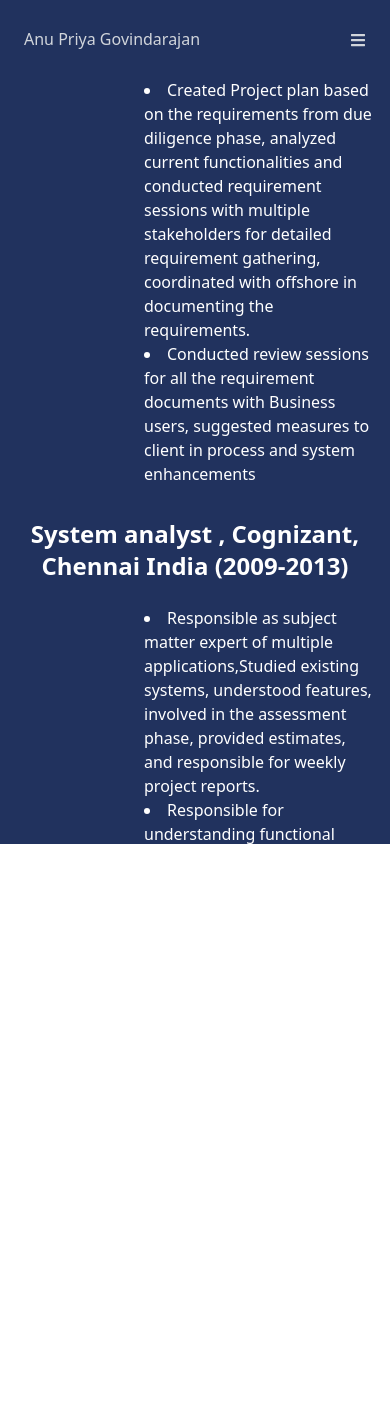
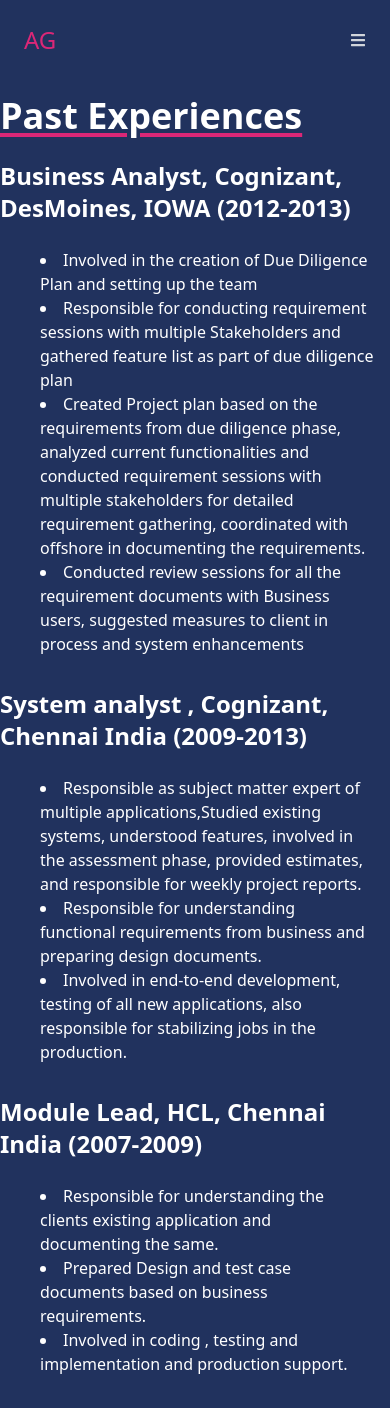
Before and after one commit to anup2307/Portfolio-React, a React (Vite) app: page /experience in a window 390 px wide. Before the commit the page ends 844 px from the top, so only its background shows below. Built offline with nearby package versions, Linux system fonts and the light colour scheme.

Commit message:
fixing the mobile version of the projects menu

```diff
--- a/src/components/Nav.jsx
+++ b/src/components/Nav.jsx
@@ -12,7 +12,7 @@
   return (
     <div className='fixed w-full h-[80px] flex justify-between items-center px-4 bg-[#21325e] text-gray-300'>
       <div>
-        <h2>Anu Priya Govindarajan</h2>
+        <h2 className='text-2xl text-pink-600'>AG</h2>
       </div>
 
       {/* menu */}
--- a/src/components/ProjectItems.jsx
+++ b/src/components/ProjectItems.jsx
@@ -5,15 +5,13 @@
 
 export default function ProjectItem({ name, image, skill, applink, github }) {
     return (
-        <div className=" ml-6 mt-6 w-full basis-1/4">
-            <div style={{ backgroundImage: `url(${image})` }} className="  relative rounded-lg content-div">
-                <div className="project absolute text-black font-bold text-xl ml-4 mt-16">
-                    <div className='flex mb-3'>
-                        <a href={github} target="_blank" className='p-2'><FaGithub size={30} /></a>
-                        <a href={applink} target="_blank" className='p-2'>{name}</a>
-                    </div>
-                    <h4 className='p-2'> {skill} </h4>
+        <div style={{ backgroundImage: `url(${image})` }} className="basis-1/4 ml-6 mt-8 w-full relative rounded-lg content-div ">
+            <div className="project absolute text-black font-bold text-xl ml-4 mt-16">
+                <div className='flex mb-3'>
+                    <a href={github} target="_blank" rel="noreferrer" className='p-2'><FaGithub size={30} /></a>
+                    <a href={applink} target="_blank" rel="noreferrer" className='p-2'>{name}</a>
                 </div>
+                <h4 className='p-2'> {skill} </h4>
             </div>
         </div>
     )
--- a/src/components/pages/About.jsx
+++ b/src/components/pages/About.jsx
@@ -2,13 +2,13 @@
   FaGithub,
   FaLinkedin,
 } from 'react-icons/fa';
-import '../../styles/about.css';
 
 
 export default function About() {
   return (
-    <div className=' w-full h-screen bg-[#21325e] text-gray-300 flex justify-center items-center overflow-auto'>
-      <div className='max-w-[900px] lg:animated lg:fadeInRight'>
+    <div className=' w-full h-screen bg-[#21325e] text-gray-300 overflow-auto'>
+      <div className='flex justify-center items-center w-full h-full lg:animated lg:fadeInRight'>
+        <div className='max-w-[900px] mt-36'>
           <div className=' pb-3 pl-4 leading-8'>
             <p className='text-4xl font-bold inline border-b-4 border-pink-600 '>
               About Me
@@ -29,5 +29,6 @@
           </div>
         </div>
       </div>
+    </div>
   )
 }
--- a/src/components/pages/Experience.jsx
+++ b/src/components/pages/Experience.jsx
@@ -1,13 +1,14 @@
 
 export default function Experience() {
   return (
-    <div className="bg-[#21325e] text-white flex justify-center items-center flex-col overflow-auto h-screen ">
-      <div className="mt-80">
-        <h2 className='text-4xl text-center font-bold underline decoration-pink-600 decoration-4 underline-offset-4'>Past Experiences</h2>
+    <div className="bg-[#21325e] text-white  overflow-auto ">
+      <div className="flex justify-center items-center flex-col">
+        <div className="mt-24">
+          <h2 className='text-4xl font-bold underline decoration-pink-600 decoration-4 underline-offset-4'>Past Experiences</h2>
           <div >
             <div className="mb-3 ">
-            <h2 className="font-bold mb-2 mt-4 text-center text-2xl">Business Analyst, Cognizant, DesMoines, IOWA (2012-2013)</h2>
-            <ul className="list-disc list-inside p-3 ml-32">
+              <h2 className="font-bold mb-2 mt-4 text-2xl">Business Analyst, Cognizant, DesMoines, IOWA (2012-2013)</h2>
+              <ul className="list-disc list-inside p-3 ml-6">
                 <li>Involved in the creation of Due Diligence Plan and setting up the team</li>
                 <li>Responsible for conducting requirement sessions with multiple Stakeholders and gathered feature list as part of due diligence plan</li>
                 <li>Created Project plan based on the requirements from due diligence phase, analyzed current functionalities and conducted requirement sessions with multiple stakeholders for detailed requirement gathering, coordinated with offshore in documenting the requirements.</li>
@@ -15,16 +16,16 @@
               </ul>
             </div>
             <div className="mb-3">
-            <h2 className="font-bold mb-2 text-center text-2xl">System analyst , Cognizant, Chennai India (2009-2013)</h2>
-            <ul className="list-disc list-inside p-3 ml-32">
+              <h2 className="font-bold mb-2 text-2xl">System analyst , Cognizant, Chennai India (2009-2013)</h2>
+              <ul className="list-disc list-inside p-3 ml-6">
                 <li>Responsible as subject matter expert of multiple applications,Studied existing systems, understood features, involved in the assessment phase, provided estimates, and responsible for weekly project reports.</li>
                 <li>Responsible for understanding functional requirements from business and preparing design documents.</li>
                 <li>Involved in end-to-end development, testing of all new applications, also responsible for stabilizing jobs in the production.</li>
               </ul>
             </div>
             <div className="mb-3">
-            <h2 className="font-bold mb-2 text-center text-2xl"> Module Lead, HCL, Chennai India (2007-2009)</h2>
-            <ul className="list-disc list-inside p-3 ml-32">
+              <h2 className="font-bold mb-2 text-2xl"> Module Lead, HCL, Chennai India (2007-2009)</h2>
+              <ul className="list-disc list-inside p-3 ml-6">
                 <li>Responsible for understanding the clients existing application and documenting the same.</li>
                 <li>Prepared Design and test case documents based on business requirements.</li>
                 <li>Involved in coding , testing and implementation and production support.</li>
@@ -33,5 +34,6 @@
           </div>
         </div>
       </div>
+    </div>
   )
 }
--- a/src/components/pages/Projects.jsx
+++ b/src/components/pages/Projects.jsx
@@ -6,9 +6,9 @@
 export default function Projects() {
   return (
     <div className=" ">
-      <div className="  bg-[#21325e] flex flex-row place-content-center flex-wrap shrink-0 overflow-auto p-6 w-full h-screen mediaqy">
+      <div className="  bg-[#21325e] overflow-auto p-6 w-full h-screen projectdisplay">
         {projectList.map((project) => {
-          return <ProjectItem key={project.key} name={project.name} image={project.bgimage} skill={project.skill} applink={project.github} />
+          return <ProjectItem key={project.key} name={project.name} image={project.bgimage} skill={project.skill} applink={project.applink} github={project.github} />
         })}
       </div>
     </div>
--- a/src/index.css
+++ b/src/index.css
@@ -2,13 +2,24 @@
 @tailwind components;
 @tailwind utilities;
 
+/* @import url('https://fonts.googleapis.com/css2?family=Merienda:wght@600&display=swap'); */
 
+.projectdisplay{
+  display: flex;
+  justify-content: center;
+  align-items: center;
+  flex-direction: row;
+  flex-wrap: wrap;
+}
 .content-div {
     background-repeat: no-repeat;
     background-size: cover;
     height: 250px;
 }
 
+.projectbasis{
+  flex-basis: 25%;
+}
 
 .content-div:hover {
   background-image: linear-gradient(
@@ -65,8 +76,8 @@
  }
 
  @media screen and (max-width: 768px) {
- .mediaq{
-      margin-top: 80px ;
-      }
 
+  .projectdisplay{
+    flex-direction: column;
   }
+}
--- a/src/styles/about.css
+++ /dev/null
@@ -1,33 +0,0 @@
-.animated {
-   -webkit-animation-duration: 1s;
-  animation-duration: 1s;
-  -webkit-animation-fill-mode: both;
-  animation-fill-mode: both;
-}
-
-@-webkit-keyframes fadeInRight {
-  0% {
-     opacity: 0;
-     -webkit-transform: translateX(20px);
-  }
-  100% {
-     opacity: 1;
-     -webkit-transform: translateX(0);
-  }
-}
-
-@keyframes fadeInRight {
-  0% {
-     opacity: 0;
-     transform: translateX(20px);
-  }
-  100% {
-     opacity: 1;
-     transform: translateX(0);
-  }
-}
-
-.fadeInRight {
-  -webkit-animation-name: fadeInRight;
-  animation-name: fadeInRight;
-}
--- a/src/styles/experience.css
+++ /dev/null
@@ -1,6 +0,0 @@
-@media screen and (max-width: 768px) {
-    .mediaq{
-         margin-top: 80px ;
-         }
-
-     }
--- a/src/styles/nav.css
+++ /dev/null
@@ -1,24 +0,0 @@
-*{
-    margin:0px;
-    padding: 0px;
-}
-
-
-nav{
-    height:100px;
-    background-color: #21325e;
-    display: flex;
-    justify-content: space-between;
-
-}
-
-h1{
-    padding: 30px;
-    color:white;
-}
-
-.links {
-    display: flex;
-    justify-content: right;
-    padding: 30px;
-  }
```
Lines whose indentation alone changed are shown as unchanged.
